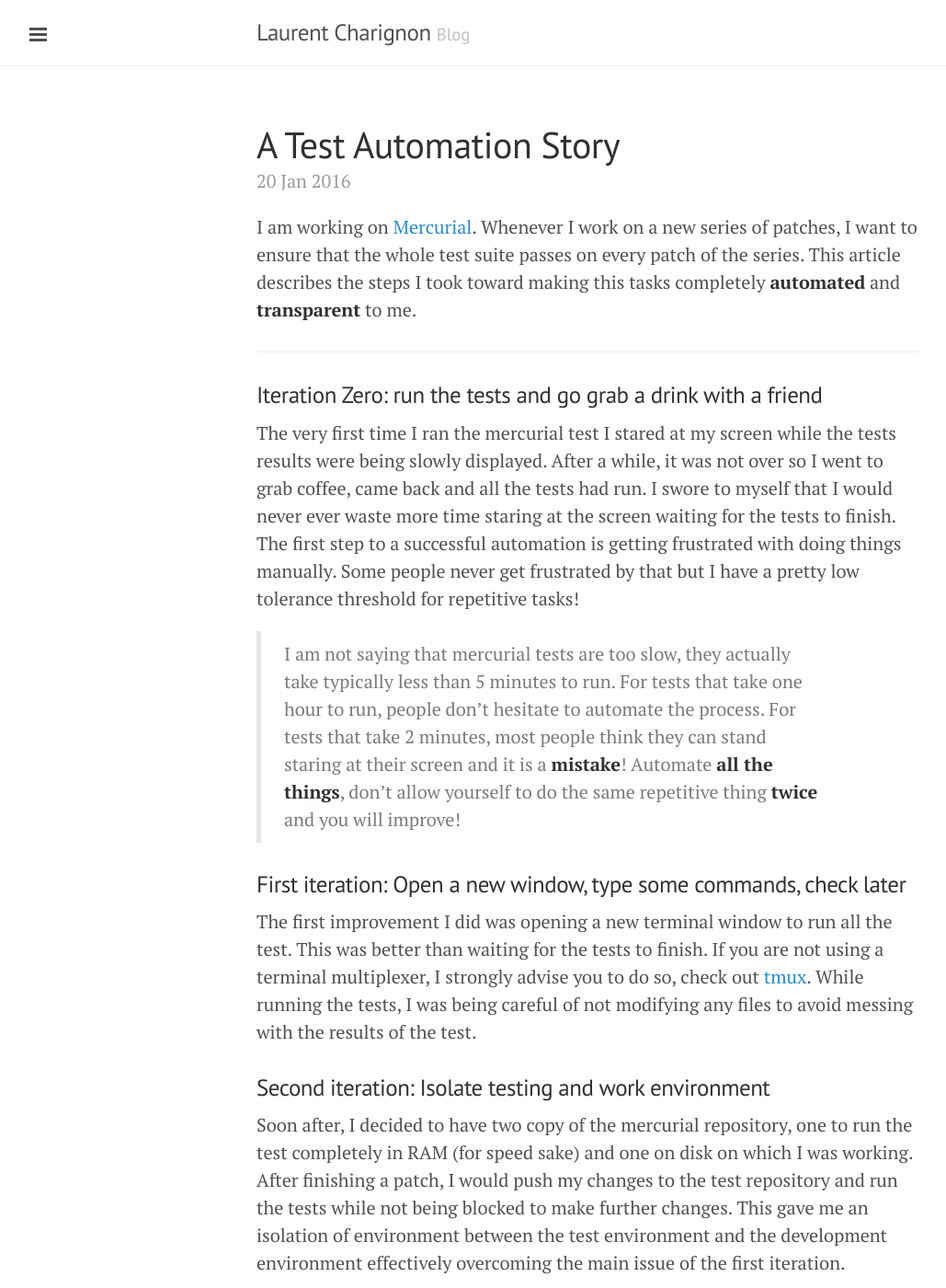
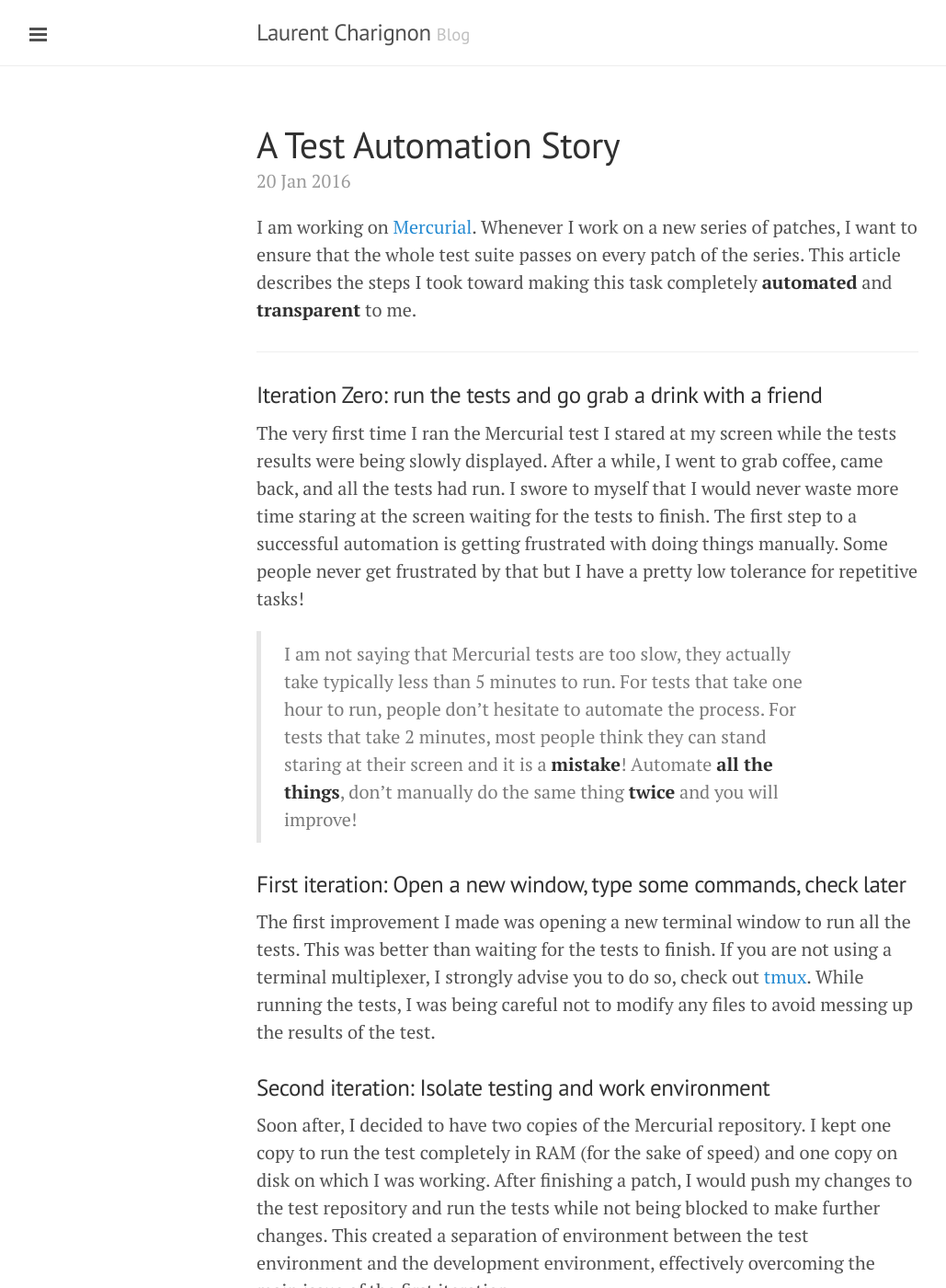
Before and after one commit to charignon/charignon.github.io, a Jekyll site: the page built from _posts/2016-01-20-reliable-automation-example.md, in a window 1280 px wide and 1400 px high. Shown: the whole window at 92% size, without its empty margins (1-1030 px from the left). Built offline with Jekyll 4.4.1, drawn with Linux system fonts in a browser that asks for light colours; Markdown is read by kramdown in place of the engine named in the settings; some of the changed text lies outside the part shown.

Commit message:
fix grammar and spelling

```diff
--- a/_posts/2016-01-20-reliable-automation-example.md
+++ b/_posts/2016-01-20-reliable-automation-example.md
@@ -3,10 +3,10 @@
 title: A Test Automation Story
 ---
 
-I am working on [Mercurial](https://www.mercurial-scm.org/). Whenever I work
+I am working on [Mercurial](https://www.Mercurial-scm.org/). Whenever I work
 on a new series of patches, I want to ensure that the whole test suite passes
 on every patch of the series. This article describes the steps I took toward
-making this tasks completely **automated** and **transparent** to me.
+making this task completely **automated** and **transparent** to me.
 
 
 
@@ -14,54 +14,52 @@
 
 ### Iteration Zero: run the tests and go grab a drink with a friend
 
-The very first time I ran the mercurial test I stared at my screen while the tests results
-were being slowly displayed. After a while, it was not over so I went to grab coffee,
-came back and all the tests had run. I swore to myself that I would never ever
-waste more time staring at the screen waiting for the tests to finish. The first
+The very first time I ran the Mercurial test I stared at my screen while the tests results
+were being slowly displayed. After a while, I went to grab coffee, came back, and all the tests had run. I swore to myself that I would never waste more time staring at the screen waiting for the tests to finish. The first
 step to a successful automation is getting frustrated with doing things manually.
-Some people never get frustrated by that but I have a pretty low tolerance threshold for
+Some people never get frustrated by that but I have a pretty low tolerance for
 repetitive tasks!
 
-> I am not saying that mercurial tests are too slow, they actually take typically
+> I am not saying that Mercurial tests are too slow, they actually take typically
 less than 5 minutes to run. For tests that take one hour to run, people
 don't hesitate to automate the process. For tests that take 2 minutes, most
 people think they can stand staring at their screen and it is a **mistake**!
-Automate **all the things**, don't allow yourself to do the same repetitive thing **twice** and you
+Automate **all the things**, don't manually do the same thing **twice** and you
 will improve!
 
 
 ### First iteration: Open a new window, type some commands, check later
-The first improvement I did was opening a new terminal window to run all the test.
+The first improvement I made was opening a new terminal window to run all the tests.
 This was better than waiting for the tests to finish. If you are not using
 a terminal multiplexer, I strongly advise you to do so, check out [tmux](https://tmux.github.io/).
-While running the tests, I was being careful of not modifying any files to avoid messing with the results of the test.
+While running the tests, I was being careful not to modify any files to avoid messing up the results of the test.
 
 
 ### Second iteration: Isolate testing and work environment
-Soon after, I decided to have two copy of the mercurial repository, one to run the test
-completely in RAM (for speed sake) and one on disk on which I was working. After
+Soon after, I decided to have two copies of the Mercurial repository. I kept one copy  to run the test
+completely in RAM (for the sake of speed) and one copy on disk on which I was working. After
 finishing a patch, I would push my changes to the test repository and run the
-tests while not being blocked to make further changes. This gave me an isolation
-of environment between the test environment and the development environment effectively
+tests while not being blocked to make further changes. This created a separation
+of environment between the test environment and the development environment, effectively
 overcoming the main issue of the first iteration.
 
-Despite being an improvement over the previous iteration, four key things were missing:
+Despite being an enhancement over the previous iteration, four key things were missing:
 
 1. I still had to type commands to push the changes, checkout the revisions
 and run the tests
-2. If I had to test 10 patches, I would have to launch them one by one.
+2. If I had to test 10 patches, I would have to launch them one by one
 3. I had to look through the test results and take note of what passed and what
 didn't pass
 4. There was no neat way for me to see what changes pass the test and what changes
 didn't pass the test
 
-### Third iteration: Streamlining to avoid unnecessary typing
+### Third iteration: Avoid unnecessary typing
 
 I got fed up with typing the commands to push my changes, check them out
-and running the tests. I did some research and figured out that tmux allows
-you to open new window and run commands in other windows programmatically. I scripted
-tmux to open a new window for my tests and do all the things I was doing before
-but in the background while I was working
+and run the tests. I did some research and figured out that tmux allows
+you to open new windows and run commands in other windows programmatically.
+I used this API and scripted tmux to open a new window to run my tests.
+
 
 ### Fourth iteration: Getting tired of reading test output
 
@@ -78,7 +76,7 @@
 being careful not to launch two at a time. I added a task queue to my system using
 [Celery](http://www.celeryproject.org/) to separate launching the tests and running them.
 This way also, I can run the tests on multiple machines in the future or run unrelated tests in parallel.
-At this point, I hooked up tests for other repositories and not just the core mercurial repository.
+At this point, I hooked up tests for other repositories and not just the core Mercurial repository.
 I built a command line tool to easily select what tests to run and to query the tests
 results and failures.
 
@@ -88,12 +86,10 @@
 
 ### Sixth iteration: Cherry on the cake: a hud, colored labels, and vim integration!
 
-It is extremely easy to write mercurial extensions, it can take as little as
+It is extremely easy to write Mercurial extensions, it can take as little as
 5 lines of python to add something useful. I wrote an extension that adds an
-overlay to the list of commits in my repository to show me the status of the
-tests for that commit. That's convenient, now, after running tests on 10 revisions
-I can know which one pass/fail the tests. But also, which one are queued to run the tests
-and which one is being tested right now.
+overlay on top of the list of commits in my repository to show me if the tests
+passed for each revision:
 
 ![Changelog](/assets/slog.png)
 
```
Also changed, not shown: other parts of _posts/2016-01-20-reliable-automation-example.md (+1 -1 lines), 2 other files.
